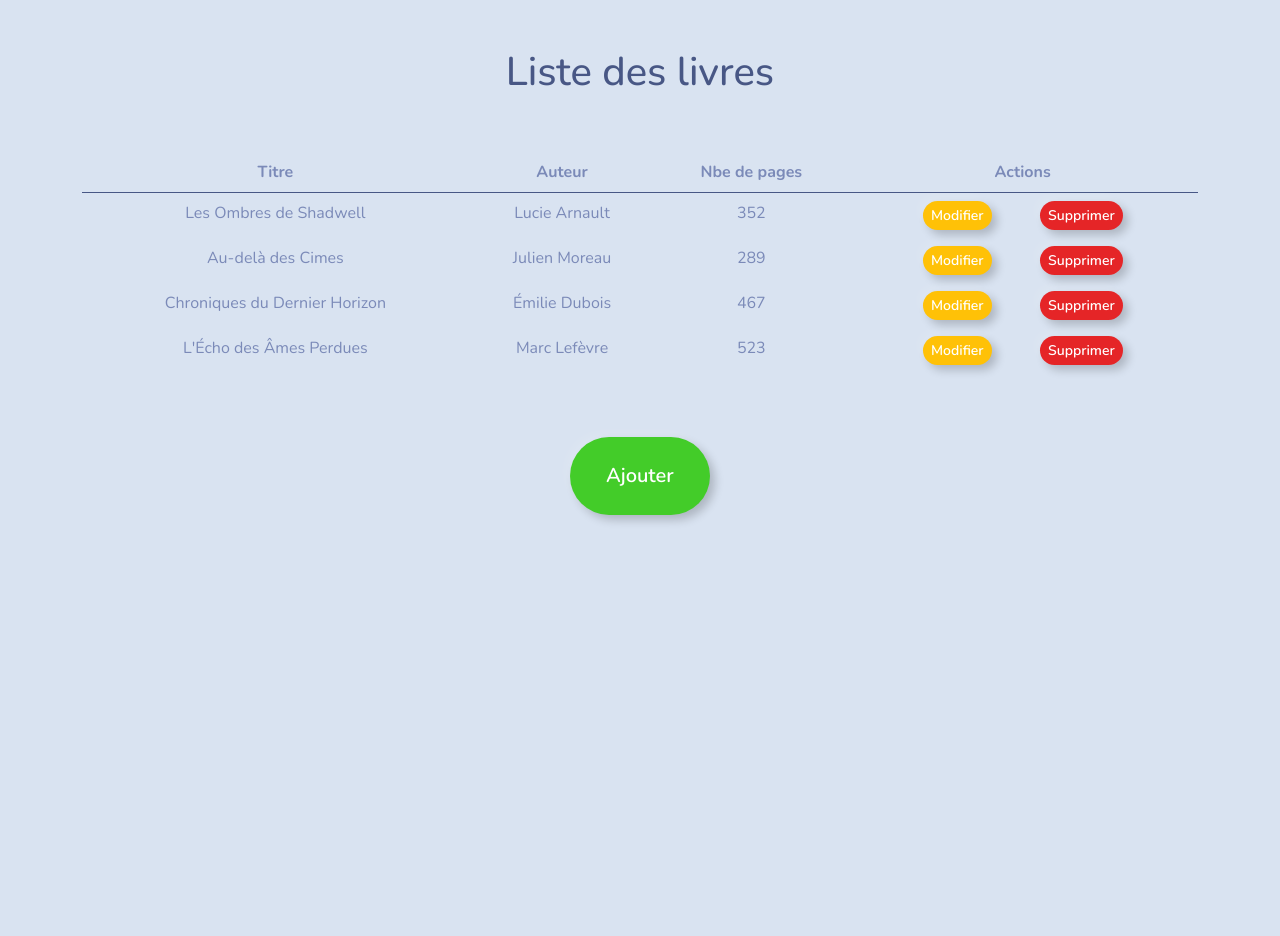
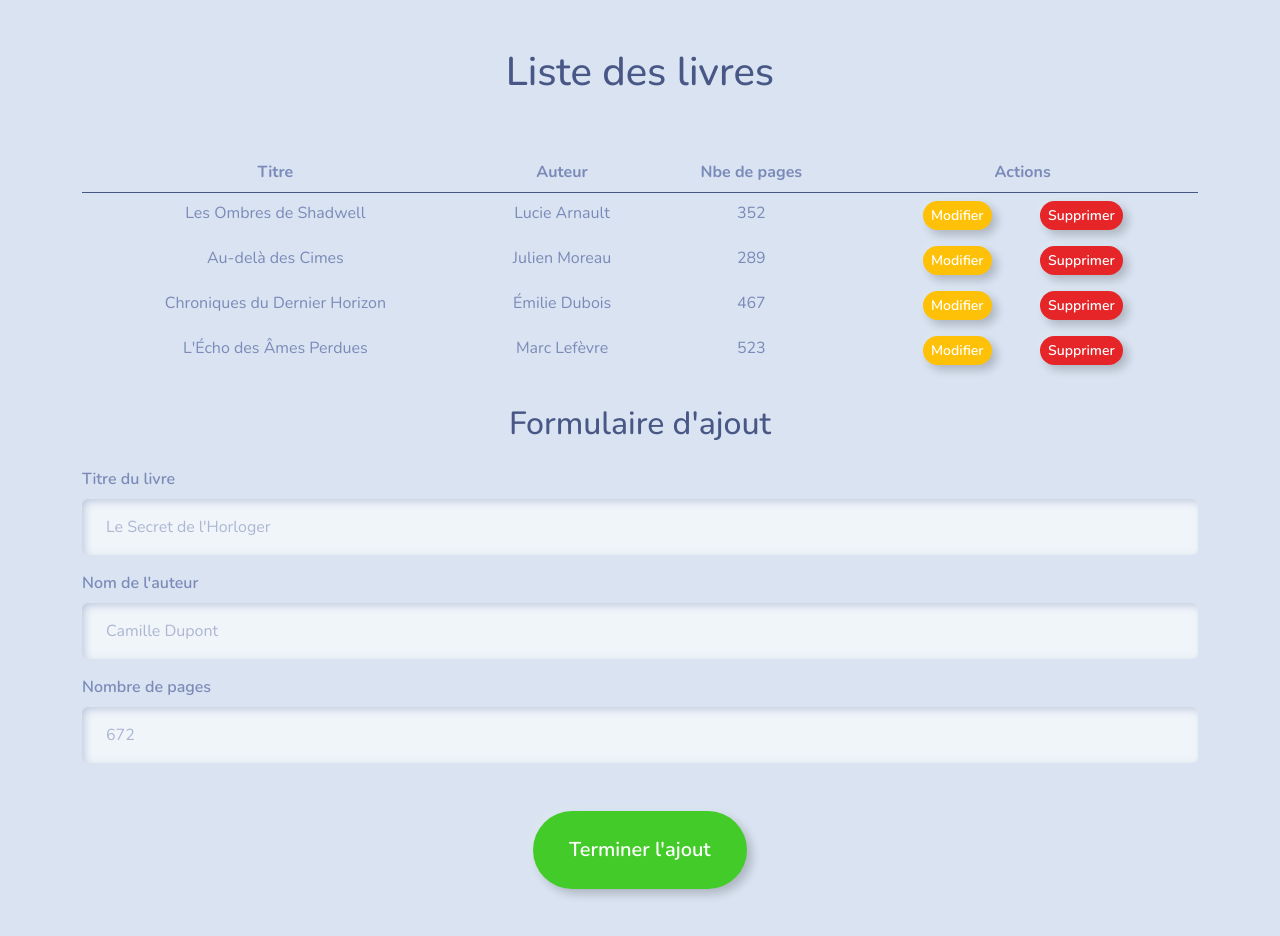
Before and after one commit to Kelaven/reactproject1, a React (Vite) app: page / in a window 1280 px wide. Both pictures are taken after a click on the button "Ajouter". Before the commit the page ends 800 px from the top, so only its background shows below. Built offline with nearby package versions, Linux system fonts and the light colour scheme.

Commit message:
Feature Ajouter commencée, form créé

```diff
--- a/src/App.jsx
+++ b/src/App.jsx
@@ -2,8 +2,37 @@ import Title from "./components/Title/Title.jsx";
 import Button from "./components/Button/Button.jsx";
 import Books from "./containers/Books/Books.jsx"
 import "./App.css";
+import { useState } from "react";
 
 function App() {
+
+  // ! Variable
+  // * contenu du bouton Ajouter
+  // let [addBtn, setAddBtn] = useState("Ajouter"); // méthode sans booléen, peut être aventageuse pour ajouter d'autres conditions plus tard
+
+  // console.log(addBtn);
+
+  // const changeContentBtn = () => {
+  //   if (addBtn === "Ajouter") {
+  //     setAddBtn("Terminer l'ajout");
+  //   } else {
+  //     setAddBtn("Ajouter");
+  //   }
+  // }
+  let [addBtn, setAddBtn] = useState(false); // méthode avec booléen, nécessite une condition ternaire dans la balise. Moins redondante et plus optimisée dans ce cas précis
+
+
+  // ! Fonction
+  const changeContentBtn = () => {
+    setAddBtn(!addBtn); // Bascule entre true et false :
+    // qd l'opérateur de négation logique ! est utilisé devant une variable booléenne,
+    // il inverse la valeur de cette variable
+  }
+
+
+
+
+
 
   return (
     <div className="container">
@@ -15,13 +44,13 @@ function App() {
       </div>
       <div className="row">
         <div className="col">
-          <Books />
+          <Books displayForm={addBtn} />
         </div>
       </div>
       <div className="row">
         <div className="col text-center">
           <div className="p-5">
-            <Button buttonSize="btn-lg" buttonColor="btn-outline-success" buttonHandler={() => alert('Ajout OK')}>Ajouter</Button>
+            <Button buttonSize="btn-lg" buttonColor="btn-outline-success" buttonHandler={changeContentBtn}>{addBtn ? "Terminer l'ajout" : "Ajouter"}</Button>
           </div>
         </div>
       </div>
--- /dev/null
+++ b/src/containers/Books/AddForm/AddForm.jsx
@@ -0,0 +1,39 @@
+import React, { useState } from "react";
+
+
+const AddForm = (props) => {
+
+    const [bookTitle, setBookTitle] = useState("");
+    const [bookAuthor, setBookAuthor] = useState("");
+    const [bookPages, setBookPages] = useState("");
+
+    const bookTitleHandler = (e) => {
+        setBookTitle(e.target.value);
+    }
+    const bookAuthorHandler = (e) => {
+        setBookAuthor(e.target.value);
+    }
+    const bookPagesHandler = (e) => {
+        setBookPages(e.target.value);
+    }
+
+    return (
+        <div className="row">
+            <div className="col">
+                <h2 className="pt-3 text-center">Formulaire d'ajout</h2>
+                <form>
+                    <label className="form-label pt-3" htmlFor="bookTitle">Titre du livre</label>
+                    <input placeholder="Le Secret de l'Horloger" className="form-control" type="text" name="bookTitle" value={bookTitle} onChange={bookTitleHandler} />
+                    <label className="form-label pt-3" htmlFor="bookAuthor">Nom de l'auteur</label>
+                    <input placeholder="Camille Dupont" className="form-control" type="text" name="bookAuthor" value={bookAuthor} onChange={bookAuthorHandler} />
+                    <label className="form-label pt-3" htmlFor="bookPages">Nombre de pages</label>
+                    <input placeholder="672" className="form-control" type="number" name="bookPages" value={bookPages} onChange={bookPagesHandler} />
+                </form>
+            </div>
+        </div>
+    );
+
+}
+
+
+export default AddForm;
--- a/src/containers/Books/Books.jsx
+++ b/src/containers/Books/Books.jsx
@@ -1,5 +1,6 @@
 import React, { useState } from "react";
 import Book from "./Book/Book.jsx";
+import AddForm from "./AddForm/AddForm.jsx";
 
 
 const Books = (props) => {
@@ -20,7 +21,6 @@ const Books = (props) => {
 
 
     return (
-        <>
         <div>
             <table className="table table-hover">
                 <thead>
@@ -43,8 +43,9 @@ const Books = (props) => {
                     })}
                 </tbody>
             </table>
+            {props.displayForm && <AddForm />} {/* écriture plus rapide que : */}
+            {/* {props.displayForm ? <AddForm /> : null} */}
         </div>
-        </>
     );
 
 }
```
Lines whose indentation alone changed are shown as unchanged.
